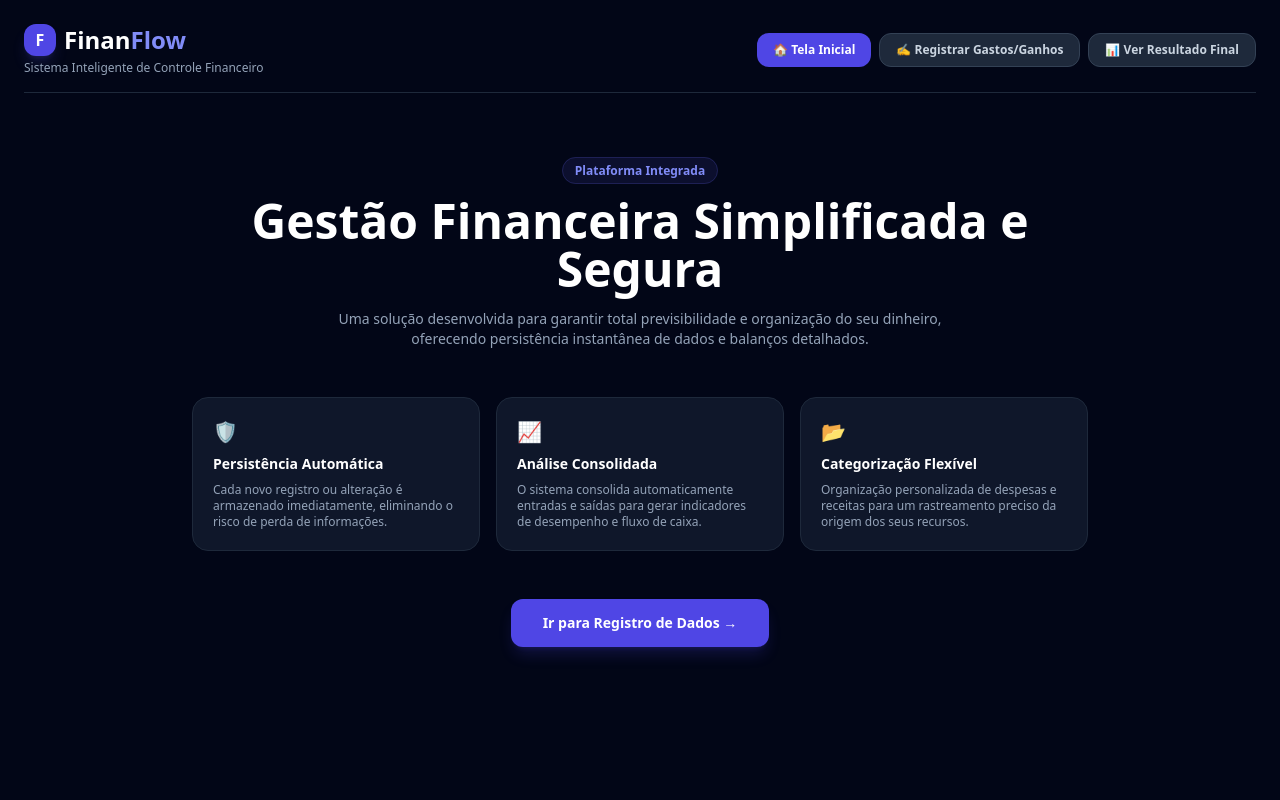
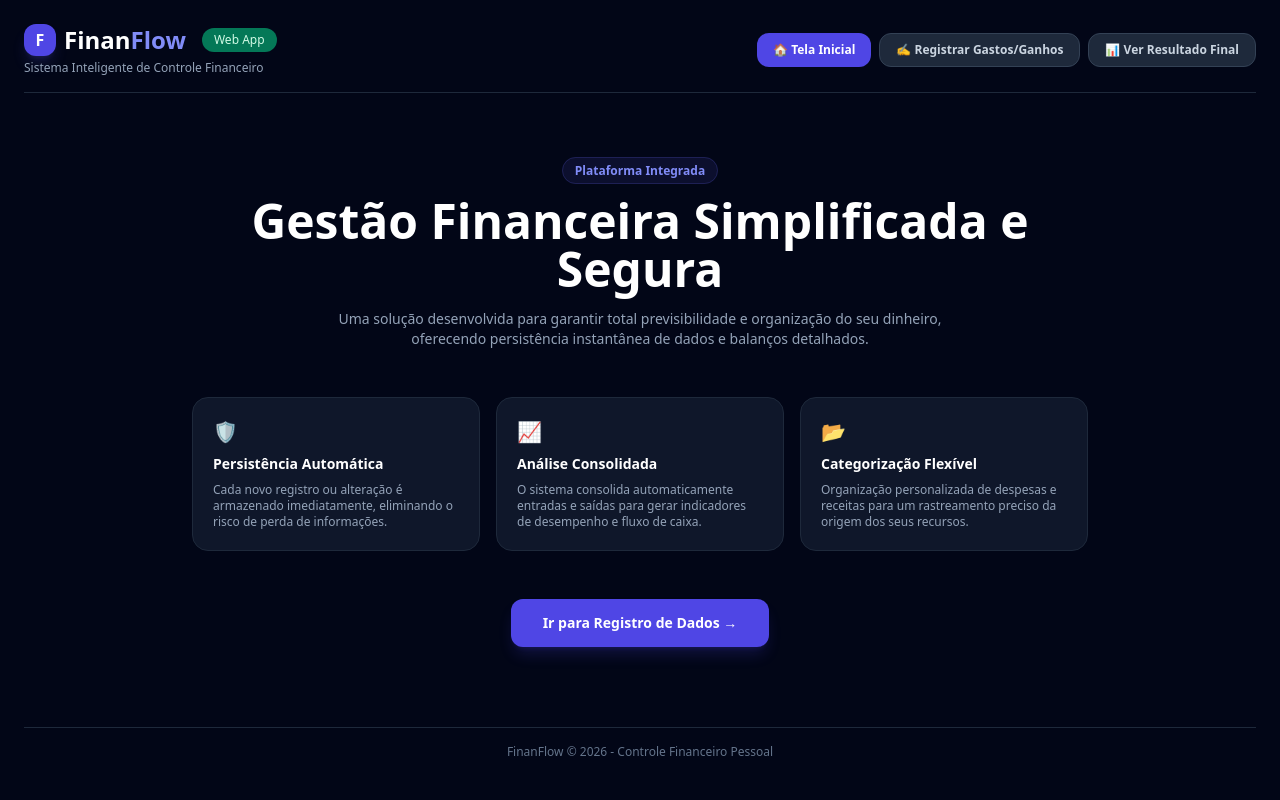
Before and after one commit to MarcelloAraujo456/controle_financeir, a Flask app: page / in a window 1280 px wide. Run offline with Flask 3, Linux system fonts and the light colour scheme; data that the repository does not hold is empty; some libraries are stand-ins or nearby versions.

Commit message:
atualizando index com pwa

```diff
--- a/templates/index.html
+++ b/templates/index.html
@@ -3,12 +3,32 @@
 <head>
     <meta charset="UTF-8">
     <meta name="viewport" content="width=device-width, initial-scale=1.0">
-    <title>FinanFlow | Gestão Financeira</title>
+    <title>FinanFlow | Gestão Financeira Pessoal</title>
+
+    <!-- Meta Tags para PWA e Redes Sociais -->
+    <meta name="theme-color" content="#10B981">
+    <meta name="description" content="Sistema de controle e gestão financeira pessoal simples e intuitivo.">
+    <meta property="og:title" content="FinanFlow - Gestão Financeira">
+    <meta property="og:description" content="Acesse e gerencie suas finanças de forma prática.">
+    <meta property="og:type" content="website">
+
+    <!-- Configuração do PWA (Manifest e Service Worker) -->
+    <link rel="manifest" href="/static/manifest.json">
+    <script>
+        if ('serviceWorker' in navigator) {
+            navigator.serviceWorker.register('/static/sw.js')
+                .then(reg => console.log('Service Worker registrado:', reg))
+                .catch(err => console.error('Erro no Service Worker:', err));
+        }
+    </script>
+
+    <!-- External Libraries -->
     <script src="https://cdn.tailwindcss.com"></script>
     <script src="https://cdn.jsdelivr.net/npm/chart.js"></script>
 </head>
-<body class="bg-slate-950 text-slate-100 font-sans min-h-screen p-4 md:p-6">
-    <div class="max-w-7xl mx-auto space-y-6">
+<body class="bg-slate-950 text-slate-100 font-sans min-h-screen p-4 md:p-6 flex flex-col justify-between">
+
+    <div class="max-w-7xl mx-auto space-y-6 w-full flex-grow">
 
         <!-- Cabeçalho com Navegação Principal -->
         <header class="border-b border-slate-800 pb-4 flex flex-col md:flex-row justify-between items-start md:items-center gap-4">
@@ -16,6 +36,9 @@
                 <div class="flex items-center gap-2 mb-1">
                     <div class="w-8 h-8 rounded-xl bg-indigo-600 flex items-center justify-center font-bold text-white shadow-lg shadow-indigo-500/20">F</div>
                     <h1 class="text-2xl font-bold text-white">Finan<span class="text-indigo-400">Flow</span></h1>
+                    <span class="text-xs bg-emerald-700 px-3 py-1 rounded-full text-emerald-100 font-medium ml-2">
+                        Web App
+                    </span>
                 </div>
                 <p class="text-slate-400 text-xs">Sistema Inteligente de Controle Financeiro</p>
             </div>
@@ -83,34 +106,34 @@
 
                 <form id="form-transacao-direta" class="space-y-4">
                     <div>
-                        <label class="block text-xs text-slate-400 mb-1">Descrição</label>
+                        <label for="trans-descricao" class="block text-xs text-slate-400 mb-1">Descrição</label>
                         <input type="text" id="trans-descricao" placeholder="Ex: Salário, Mercado, Aluguel" required class="w-full bg-slate-950 border border-slate-800 rounded-xl p-3 text-xs text-slate-200 focus:outline-none focus:border-indigo-500">
                     </div>
 
                     <div class="grid grid-cols-1 sm:grid-cols-2 gap-3">
                         <div>
-                            <label class="block text-xs text-slate-400 mb-1">Valor (R$)</label>
-                            <input type="number" step="0.01" id="trans-valor" required placeholder="0,00" class="w-full bg-slate-950 border border-slate-800 rounded-xl p-3 text-xs text-slate-200 focus:outline-none focus:border-indigo-500">
+                            <label for="trans-valor" class="block text-xs text-slate-400 mb-1">Valor (R$)</label>
+                            <input type="number" step="0.01" id="trans-valor" required placeholder="0.00" class="w-full bg-slate-950 border border-slate-800 rounded-xl p-3 text-xs text-slate-200 focus:outline-none focus:border-indigo-500">
                         </div>
                         <div>
-                            <label class="block text-xs text-slate-400 mb-1">Tipo de Registro</label>
+                            <label for="trans-tipo" class="block text-xs text-slate-400 mb-1">Tipo de Registro</label>
                             <select id="trans-tipo" required class="w-full bg-slate-950 border border-slate-800 rounded-xl p-3 text-xs text-slate-200 focus:outline-none focus:border-indigo-500">
                                 <option value="" disabled selected>-- Selecione o Tipo --</option>
-                                <option value="Despesa">Despesa (Saída)</option>
-                                <option value="Receita">Receita (Entrada)</option>
+                                <option value="despesa">Despesa (Saída)</option>
+                                <option value="receita">Receita (Entrada)</option>
                             </select>
                         </div>
                     </div>
 
                     <div class="grid grid-cols-1 sm:grid-cols-2 gap-3">
                         <div>
-                            <label class="block text-xs text-slate-400 mb-1">Categoria do Registro</label>
+                            <label for="trans-categoria" class="block text-xs text-slate-400 mb-1">Categoria do Registro</label>
                             <select id="trans-categoria" required class="w-full bg-slate-950 border border-slate-800 rounded-xl p-3 text-xs text-slate-200 focus:outline-none focus:border-indigo-500">
                                 <option value="" disabled selected>-- Selecione primeiro o Tipo --</option>
                             </select>
                         </div>
                         <div>
-                            <label class="block text-xs text-slate-400 mb-1">Status do Registro</label>
+                            <label for="trans-status" class="block text-xs text-slate-400 mb-1">Status do Registro</label>
                             <select id="trans-status" required class="w-full bg-slate-950 border border-slate-800 rounded-xl p-3 text-xs text-slate-200 focus:outline-none focus:border-indigo-500">
                                 <option value="" disabled selected>-- Selecione o Status --</option>
                                 <option value="Pago/Recebido">Pago/Recebido</option>
@@ -120,7 +143,7 @@
                     </div>
 
                     <div>
-                        <label class="block text-xs text-slate-400 mb-1">Data do Lançamento</label>
+                        <label for="trans-data" class="block text-xs text-slate-400 mb-1">Data do Lançamento</label>
                         <input type="date" id="trans-data" required class="w-full bg-slate-950 border border-slate-800 rounded-xl p-3 text-xs text-slate-200 focus:outline-none focus:border-indigo-500">
                     </div>
 
@@ -174,18 +197,19 @@
                 </div>
             </div>
 
+            <!-- Cartões de Resumo (Painel / Dashboard) -->
             <div class="grid grid-cols-1 sm:grid-cols-2 lg:grid-cols-4 gap-4">
                 <div class="bg-slate-900 p-5 rounded-2xl border border-slate-800 shadow-sm">
                     <span class="text-slate-400 text-xs font-medium uppercase tracking-wider">Total Receitas</span>
-                    <p id="dash-receitas" class="text-2xl font-extrabold text-emerald-400 mt-2">R$ 0,00</p>
+                    <p id="total-receitas" class="text-2xl font-extrabold text-emerald-400 mt-2">R$ 0,00</p>
                 </div>
                 <div class="bg-slate-900 p-5 rounded-2xl border border-slate-800 shadow-sm">
                     <span class="text-slate-400 text-xs font-medium uppercase tracking-wider">Total Despesas</span>
-                    <p id="dash-despesas" class="text-2xl font-extrabold text-rose-400 mt-2">R$ 0,00</p>
+                    <p id="total-despesas" class="text-2xl font-extrabold text-rose-400 mt-2">R$ 0,00</p>
                 </div>
                 <div class="bg-slate-900 p-5 rounded-2xl border border-slate-800 shadow-sm">
                     <span class="text-slate-400 text-xs font-medium uppercase tracking-wider">Saldo Final</span>
-                    <p id="dash-saldo" class="text-2xl font-extrabold text-indigo-400 mt-2">R$ 0,00</p>
+                    <p id="saldo-total" class="text-2xl font-extrabold text-indigo-400 mt-2">R$ 0,00</p>
                 </div>
                 <div class="bg-slate-900 p-5 rounded-2xl border border-slate-800 shadow-sm">
                     <span class="text-slate-400 text-xs font-medium uppercase tracking-wider">Taxa de Comprometimento</span>
@@ -211,8 +235,8 @@
                         <input type="text" id="filtro-busca" placeholder="🔍 Pesquisar..." class="bg-slate-950 border border-slate-800 rounded-xl p-2 text-xs text-slate-200">
                         <select id="filtro-tipo" class="bg-slate-950 border border-slate-800 rounded-xl p-2 text-xs text-slate-200">
                             <option value="todos">Todos os Tipos</option>
-                            <option value="Receita">Receita</option>
-                            <option value="Despesa">Despesa</option>
+                            <option value="receita">Receita</option>
+                            <option value="despesa">Despesa</option>
                         </select>
                     </div>
                 </div>
@@ -229,7 +253,9 @@
                                 <th class="p-3 text-right">Valor</th>
                             </tr>
                         </thead>
-                        <tbody id="tabela-balanco-completo" class="divide-y divide-slate-800/60"></tbody>
+                        <tbody id="lista-transacoes" class="divide-y divide-slate-800/60">
+                            <!-- As transações do banco de dados serão inseridas aqui via JavaScript -->
+                        </tbody>
                     </table>
                 </div>
 
@@ -243,6 +269,12 @@
 
     </div>
 
+    <!-- Rodapé -->
+    <footer class="mt-8 border-t border-slate-800 py-4 text-center text-xs text-slate-500 w-full">
+        <p>FinanFlow &copy; 2026 - Controle Financeiro Pessoal</p>
+    </footer>
+
+    <!-- Ficheiro JavaScript Principal do Frontend -->
     <script src="{{ url_for('static', filename='js/app.js') }}"></script>
 </body>
 </html>
```
Also changed, not shown: static/sw.js (added, +7 -0 lines), static/manifest.json (added).
